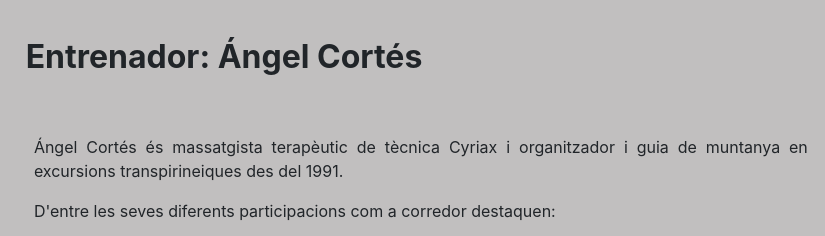
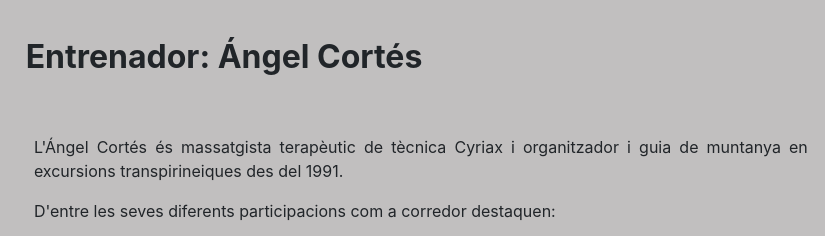
Before and after one commit to kaizenvilanova/kaizenvilanova.github.io, a plain HTML site: page ca/running/running.html in a window 1280 px wide. Shown: the part 840-1076 px from the top of the page, 416-1241 px from the left. Drawn offline with nearby package versions, Linux system fonts and the light colour scheme.

Commit message:
Update running.html

```diff
--- a/ca/running/running.html
+++ b/ca/running/running.html
@@ -168,7 +168,7 @@
 			<div class="col-md-8">
 				<div>
 					<a>
-						<p>Ángel Cortés és massatgista terapèutic de tècnica Cyriax i organitzador i guia de muntanya en excursions transpirineiques des del 1991.</p>
+						<p>L'Ángel Cortés és massatgista terapèutic de tècnica Cyriax i organitzador i guia de muntanya en excursions transpirineiques des del 1991.</p>
 									<p>D'entre les seves diferents participacions com a corredor destaquen:</p>
 									<ul>
 							<li>
```
